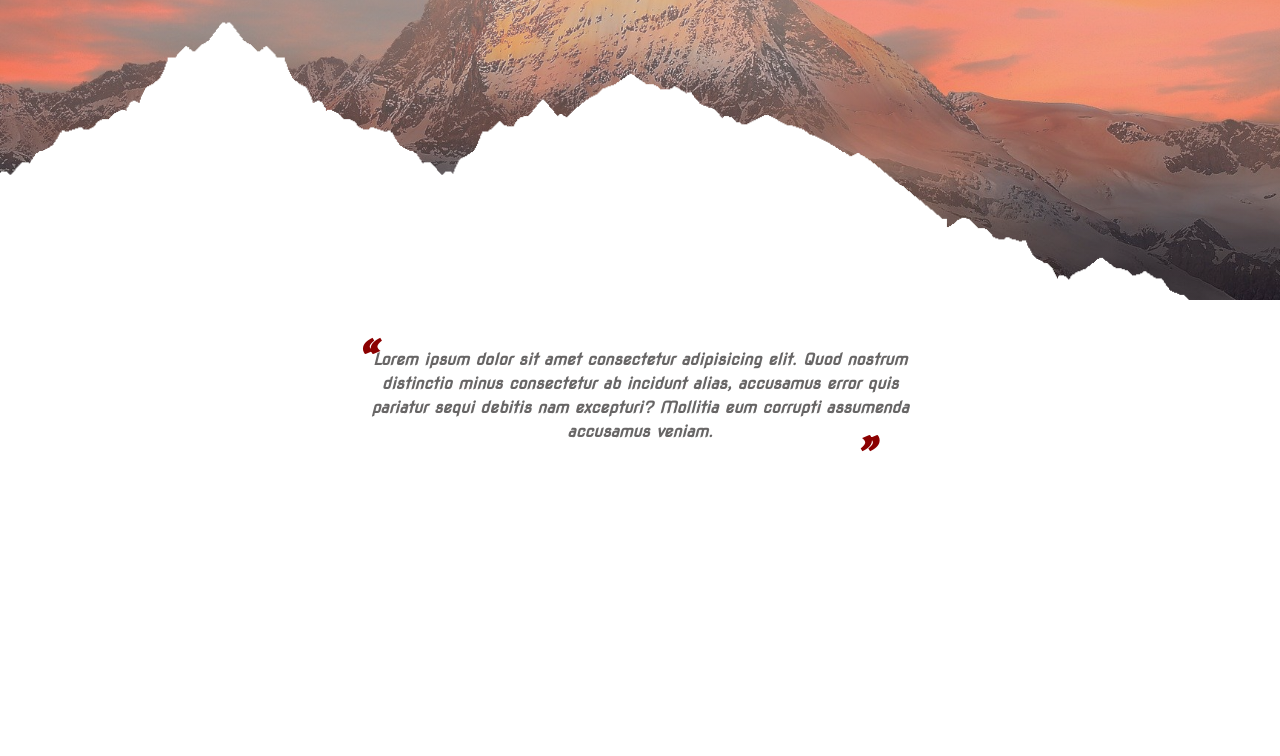
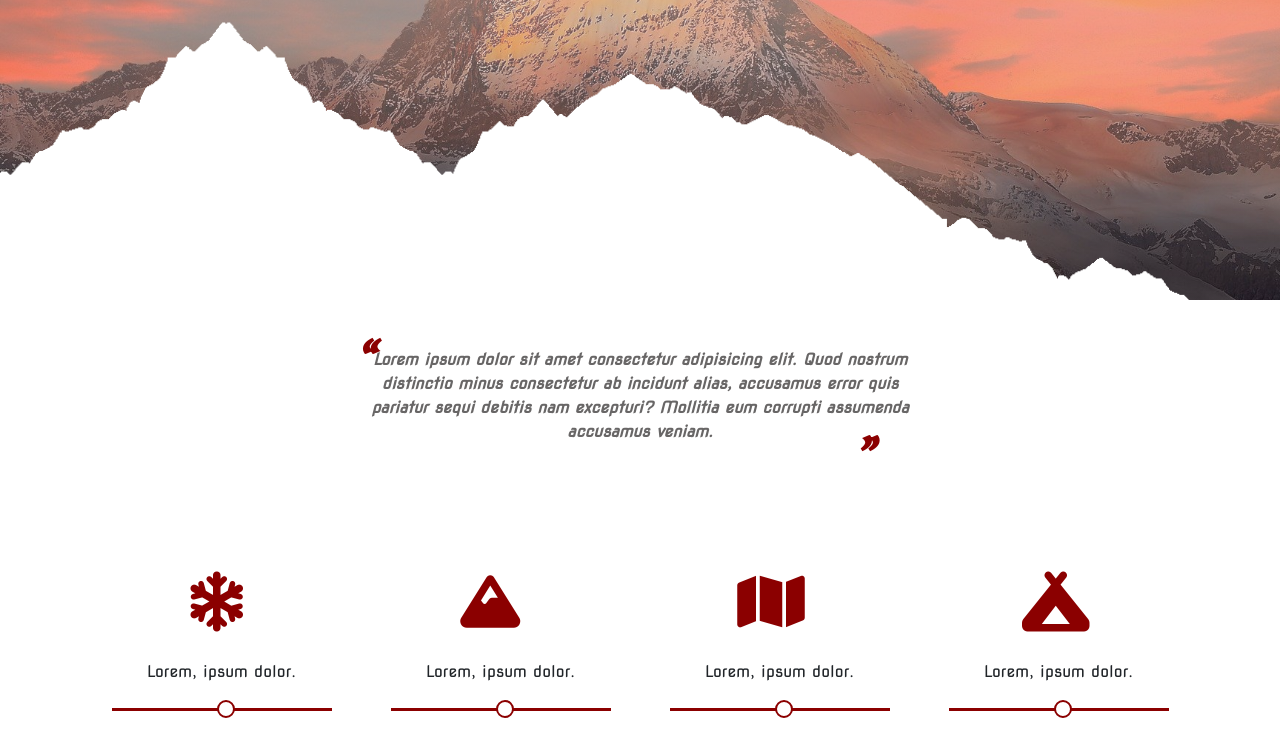
Before and after one commit to Noifla01/Progetto-Red-Alfion-Suta, a plain HTML site: page index.html in a window 1280 px wide. Shown: the part 620-1376 px from the top of the page. Drawn offline with nearby package versions, Linux system fonts and the light colour scheme.

Commit message:
Quote,FontAwesome,LineAndCircle

```diff
--- a/index.html
+++ b/index.html
@@ -10,6 +10,8 @@
   <link rel="preconnect" href="https://fonts.googleapis.com">
   <link rel="preconnect" href="https://fonts.gstatic.com" crossorigin>
   <link href="https://fonts.googleapis.com/css2?family=Nova+Square&display=swap" rel="stylesheet">
+  <!-- FONTAWESOME -->
+  <link rel="stylesheet" href="https://cdnjs.cloudflare.com/ajax/libs/font-awesome/6.5.1/css/all.min.css">
   <!-- MY STYLE -->
   <link rel="stylesheet" href="style.css">
 
@@ -74,21 +76,38 @@
 
 <!-- MAIN -->
 <main>
-
   <!-- Citazione -->
   <div class="container">
-    <div class="row py-5 justify-content-center">
+    <div class="row my-5 pb-5 justify-content-center">
       <div class="col-12 col-md-6">
-
         <p class="quote">Lorem ipsum dolor sit amet consectetur adipisicing elit. Quod nostrum distinctio minus consectetur ab incidunt alias, accusamus error quis pariatur sequi debitis nam excepturi? Mollitia eum corrupti assumenda accusamus veniam.
         </p>
-
       </div>
     </div>
   </div>
 
-
-
+  <!-- Icone -->
+  <div class="container icons">
+    <div class="row">
+      <div class="col-12 d-flex justify-content-around pt-3">
+        <i class="fa-regular fontAwesome fa-snowflake"></i>
+        <i class="fa-solid fontAwesome fa-mountain"></i>
+        <i class="fa-solid fontAwesome fa-map"></i>
+        <i class="fa-solid fontAwesome fa-campground"></i>
+      </div>
+    </div>
+  </div>
+  <!-- Descrizione Icone -->
+  <div class="container">
+    <div class="row">
+      <div class="col-12 d-flex justify-content-around pt-1">
+        <p class="descriptionLine pb-4 text-center">Lorem, ipsum dolor.</p>
+        <p class="descriptionLine pb-4 text-center">Lorem, ipsum dolor.</p>
+        <p class="descriptionLine pb-4 text-center">Lorem, ipsum dolor.</p>
+        <p class="descriptionLine pb-4 text-center">Lorem, ipsum dolor.</p>
+      </div>
+    </div>
+  </div>
 
 
 
--- a/style.css
+++ b/style.css
@@ -42,7 +42,7 @@ h1{
     text-align: center;
 }
 
-p::before{
+.quote::before{
     position: absolute;
     content: open-quote;
     color: darkred;
@@ -51,10 +51,38 @@ p::before{
     top: -25px;
 }
 
-p::after{
+.quote::after{
     position: absolute;
     content: close-quote;
     color: darkred;
     font-size: 50px;
     right: 40px;
 }
+
+.icons{
+    height: 100px;
+}
+
+.fontAwesome{
+font-weight: bold;
+font-size: 60px;
+color: darkred;
+}
+
+.descriptionLine{
+    width: 220px;
+    border-bottom: 3px solid darkred;
+    position: relative;
+}
+
+.descriptionLine::before{
+    content: '';
+    width: 18px;
+    height: 18px;
+    background-color: white;
+    position: absolute;
+    left: 105px;
+    bottom: -10px;
+    border-radius: 50%;
+    border: 2px solid darkred;
+}
```
Lines whose indentation alone changed are shown as unchanged.
